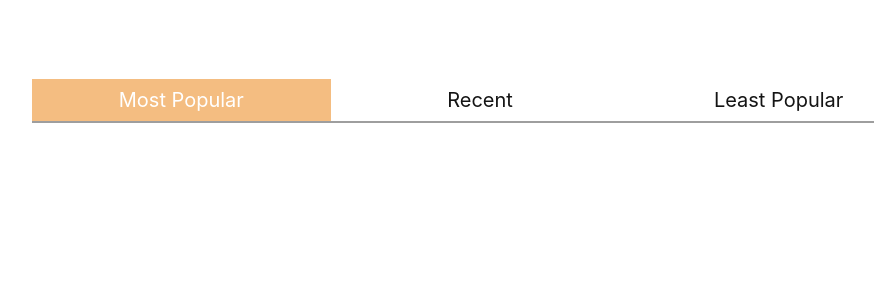
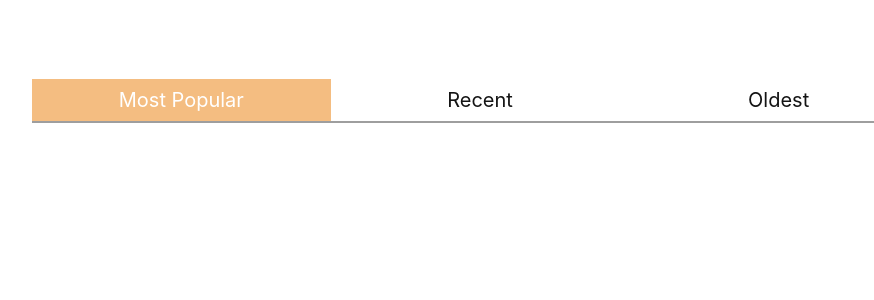
Before and after one commit to alexander4k/online-cookbook, a Flask app: page / in a window 1280 px wide. Shown: the part 514-814 px from the top of the page, without its empty margins (160-1034 px from the left). Run offline with Flask 2, Linux system fonts and the light colour scheme; data that the repository does not hold is empty; some libraries are stand-ins or nearby versions.

Commit message:
Fixed the way nutritional information would display on detailed recipe view. Changed the least popular recipes carousel to display the oldest instead and fixed the dates displayed for each recipe in each carousel

```diff
--- a/main.py
+++ b/main.py
@@ -34,15 +34,20 @@ def index():
         user_favourites = user["favourite_recipes"]
 
     most_popular = queries.get_top_ten_descending("favourited")
-    least_popular = queries.get_top_ten_ascending("favourited")
-    formatted_dates = queries.format_dates(queries.get_top_ten_descending("creation_date"))
     recent = queries.get_top_ten_descending("creation_date")
+    oldest = queries.get_top_ten_ascending("creation_date")
+
+    popular_dates = queries.format_dates(queries.get_top_ten_descending("favourited"))
+    recent_dates = queries.format_dates(queries.get_top_ten_descending("creation_date"))
+    oldest_dates = queries.format_dates(queries.get_top_ten_ascending("creation_date"))
 
     return render_template("index.html",
                             recent=recent,
                             most_popular=most_popular,
-                            least_popular=least_popular,
-                            formatted_dates=formatted_dates,
+                            oldest=oldest,
+                            popular_dates=popular_dates,
+                            recent_dates=recent_dates,
+                            oldest_dates=oldest_dates,
                             username=username,
                             user_favourites=user_favourites,
                             login_error=login_error)
@@ -190,8 +195,12 @@ def recipe_details(recipe_title):
     recipe = app_setup.mongo.db.recipes.find_one({"title": recipe_title})
     converted_creation_date = queries.format_date(recipe["creation_date"])
     time = recipe["time"]
-    nutrition_values = queries.list_values(recipe["nutritional"])
-    nutrition_names = sorted(misc.convert_items_in_list_to_capitalized(recipe["nutritional"]))
+    nutritional = recipe["nutritional"]
+    nutrition_names = []
+    nutrition_values = []
+    for name, value in nutritional.items():
+        nutrition_names.append(name)
+        nutrition_values.append(value)
 
     if "user" in session:
         username = sessions.check_if_user_in_session()
@@ -202,8 +211,8 @@ def recipe_details(recipe_title):
                             recipe=recipe,
                             creation_date=converted_creation_date,
                             time=time,
+                            nutrition_names=nutrition_names,
                             nutrition_values=nutrition_values,
-                            nutrition_names=nutrition_names,
                             username=username,
                             user_favourites=user_favourites)
 
--- a/static/js/script.js
+++ b/static/js/script.js
@@ -1,6 +1,6 @@
 $(document).ready(function() {
     $(".recent").hide()
-    $(".least_popular").hide()
+    $(".oldest").hide()
     $(".favourites").hide()
     $('.sidenav').sidenav();
     $('.tooltipped').tooltip();
@@ -79,7 +79,7 @@ function carouselOptionsBehaviour(num_of_option) {
             }
             else {
                 removeClass([".carousel_option1", ".carousel_option2"])
-                showAndHideRestCarousel(".least_popular")
+                showAndHideRestCarousel(".oldest")
                 $("#carousel_options").val("3")
                 refreshSelect()
             }
@@ -101,7 +101,7 @@ function carouselOptionsBehaviour(num_of_option) {
         }
         else if ($(this).val() == 3) {
             removeClass([".carousel_option1", ".carousel_option2"])
-            showAndHideRestCarousel(".least_popular")
+            showAndHideRestCarousel(".oldest")
             $(".carousel_option3").addClass("active")
         }
         refreshSlide()
--- a/templates/index.html
+++ b/templates/index.html
@@ -57,7 +57,7 @@
             <h3 class="carousel_option2">Recent</h3>
         </div>
         <div class="col s4 option">
-            <h3 class="carousel_option3">Least Popular</h3>
+            <h3 class="carousel_option3">Oldest</h3>
         </div>
     </div>
     <div class="row small_screen_show">
@@ -65,7 +65,7 @@
             <select id="carousel_options">
                 <option value="1">Popular</option>
                 <option value="2">Recent</option>
-                <option value="3">Least Popular</option>
+                <option value="3">Oldest</option>
             </select>
         </div>
     </div>
@@ -96,7 +96,7 @@
                                 {% else %}
                                 <span><p>Favourited {{ recipe.favourited }} times</p><i class="far fa-star"></i></span>
                                 {% endif %}
-                                <p class="date">{{ formatted_dates[loop.index0] }}</p>
+                                <p class="date">{{ popular_dates[loop.index0] }}</p>
                             </div>
                         </div>
                     </div>
@@ -130,7 +130,7 @@
                                 {% else %}
                                 <span><p>Favourited {{ recipe.favourited }} times</p><i class="far fa-star"></i></span>
                                 {% endif %}
-                                <p class="date">{{ formatted_dates[loop.index0] }}</p>
+                                <p class="date">{{ recent_dates[loop.index0] }}</p>
                             </div>
                         </div>
                     </div>
@@ -138,14 +138,14 @@
             </div>
             {% endfor %}
         </div>
-        <div class="carousel carousel-slider least_popular">
+        <div class="carousel carousel-slider oldest">
             <div class="left">
                 <a href="prev" class="movePrevCarousel middle-indicator-text content-indicator"><i class="material-icons left  middle-indicator-text">chevron_left</i></a>
             </div>
             <div class="right">
                 <a href="next" class=" moveNextCarousel middle-indicator-text content-indicator"><i class="material-icons right middle-indicator-text">chevron_right</i></a>
             </div>
-            {% for recipe in least_popular %}
+            {% for recipe in oldest %}
             <div class="carousel-item" href="#one!">
                 <div class="item_container">
                     <div class="item">
@@ -164,7 +164,7 @@
                                 {% else %}
                                 <span><p>Favourited {{ recipe.favourited }} times</p><i class="far fa-star"></i></span>
                                 {% endif %}
-                                <p class="date">{{ formatted_dates[loop.index0] }}</p>
+                                <p class="date">{{ oldest_dates[loop.index0] }}</p>
                             </div>
                         </div>
                     </div>
```
Also changed, not shown: templates/recipe_details.html (+4 -4 lines).
